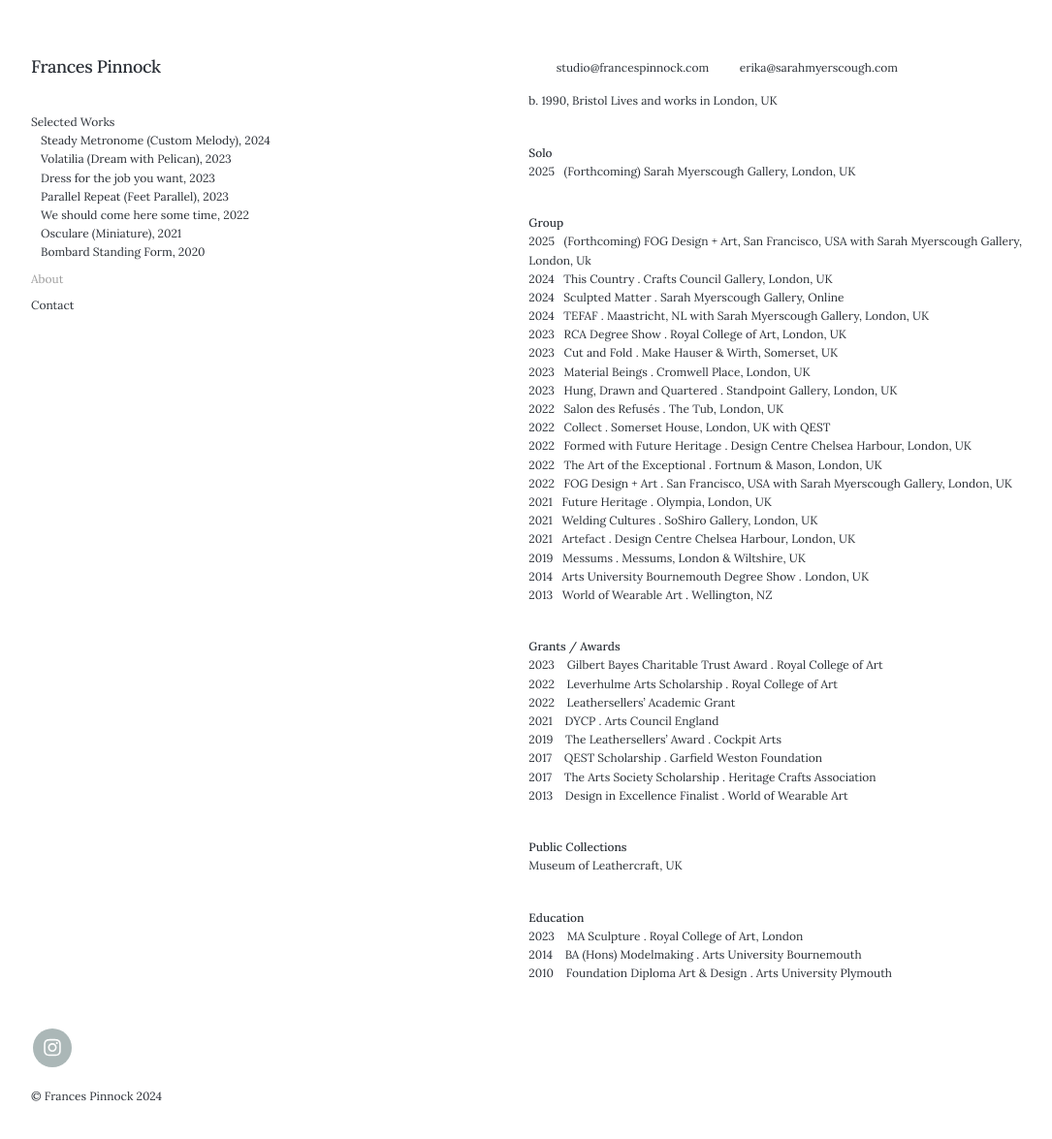
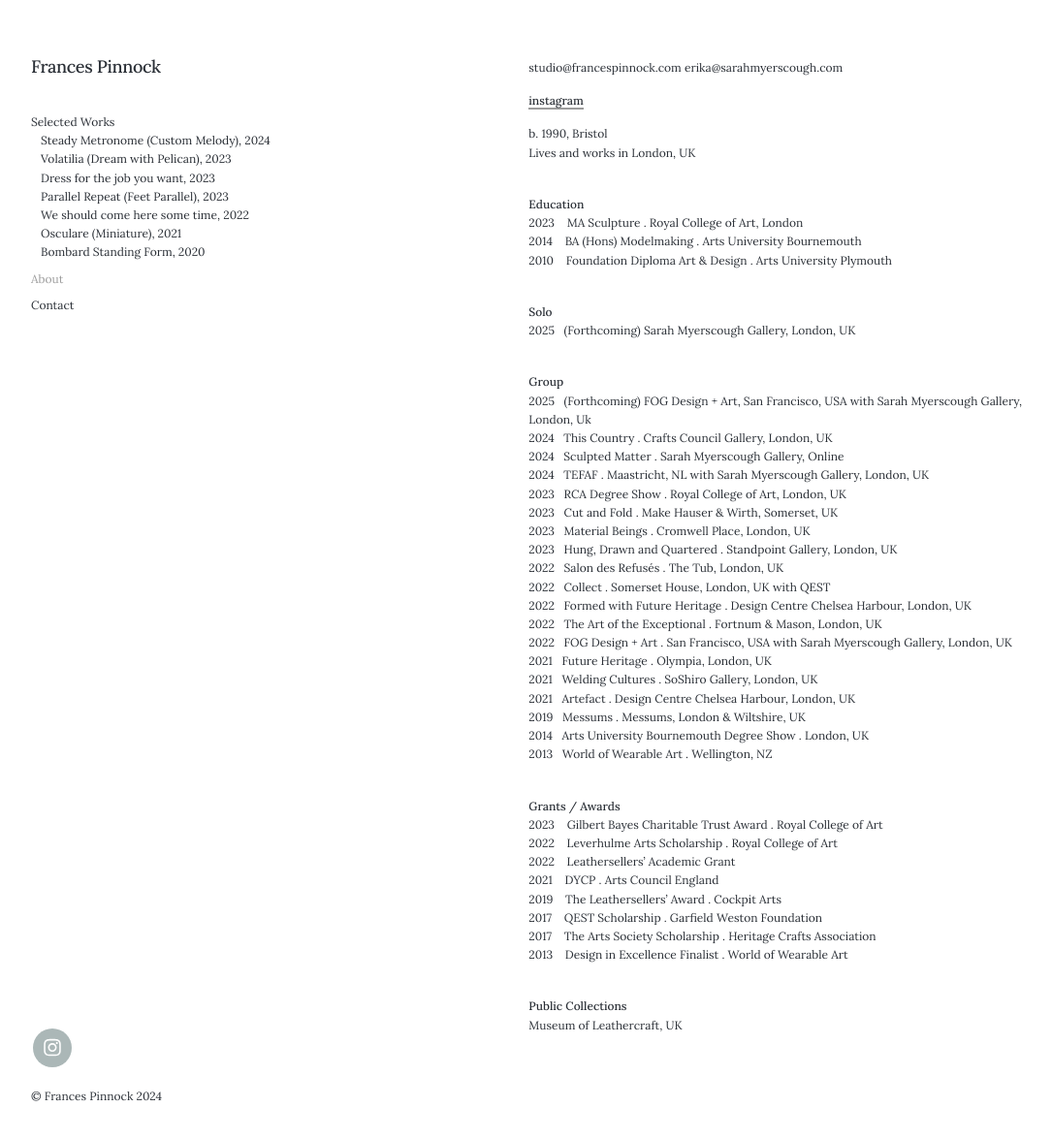
Before and after one commit to francespinnock/francespinnock.github.io, a Jekyll site: the page built from _pages/about.md, in a window 1280 px wide and 1180 px high. Shown: the top 1175 px of the window at 97% size, without its empty margins (28-1113 px from the left). Built offline with Jekyll 4.4.1, drawn with Linux system fonts in a browser that asks for light colours; nearby versions of some CDN libraries; some web fonts are replaced; part of the change alters nothing that is shown.

Commit message:
Update about.md

```diff
--- a/_pages/about.md
+++ b/_pages/about.md
@@ -4,12 +4,20 @@ subtitle:
 description: About Frances Pinnock
 ---
 
-&nbsp;&nbsp;&nbsp;&nbsp;&nbsp;&nbsp;&nbsp;&nbsp;&nbsp;studio@francespinnock.com
-&nbsp;&nbsp;&nbsp;&nbsp;&nbsp;&nbsp;&nbsp;&nbsp;&nbsp;erika@sarahmyerscough.com
+studio@francespinnock.com
+erika@sarahmyerscough.com
+
+[instagram](https://www.instagram.com/francespinnock/)
 <br />
 
 b. 1990, Bristol
 Lives and works in London, UK
+<br />
+
+**Education**
+2023&nbsp;&nbsp;&nbsp; MA Sculpture . Royal College of Art, London
+2014&nbsp;&nbsp;&nbsp; BA (Hons) Modelmaking . Arts University Bournemouth
+2010&nbsp;&nbsp;&nbsp; Foundation Diploma Art & Design . Arts University Plymouth
 <br />
 
 **Solo**
@@ -53,8 +61,4 @@ Lives and works in London, UK
 Museum of Leathercraft, UK
 <br />
 
-**Education**
-2023&nbsp;&nbsp;&nbsp; MA Sculpture . Royal College of Art, London
-2014&nbsp;&nbsp;&nbsp; BA (Hons) Modelmaking . Arts University Bournemouth
-2010&nbsp;&nbsp;&nbsp; Foundation Diploma Art & Design . Arts University Plymouth
 <br />
```
